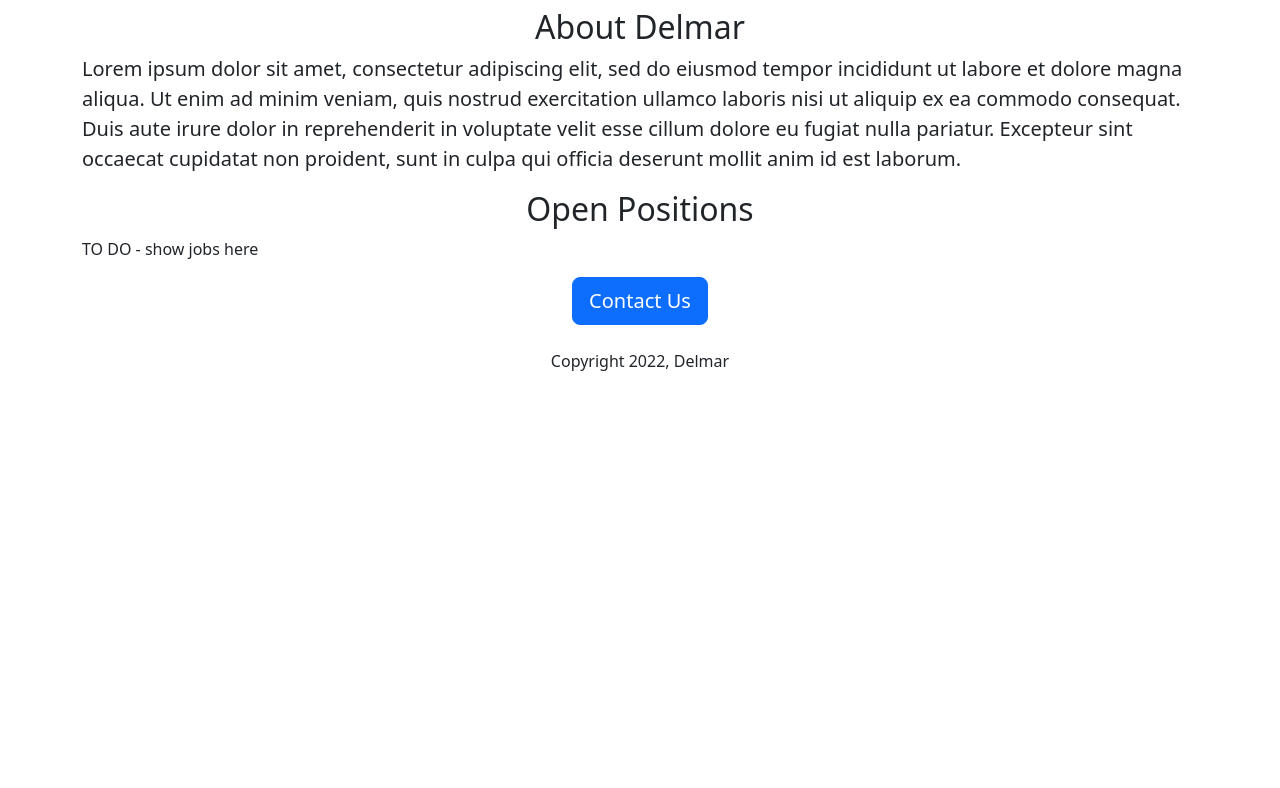
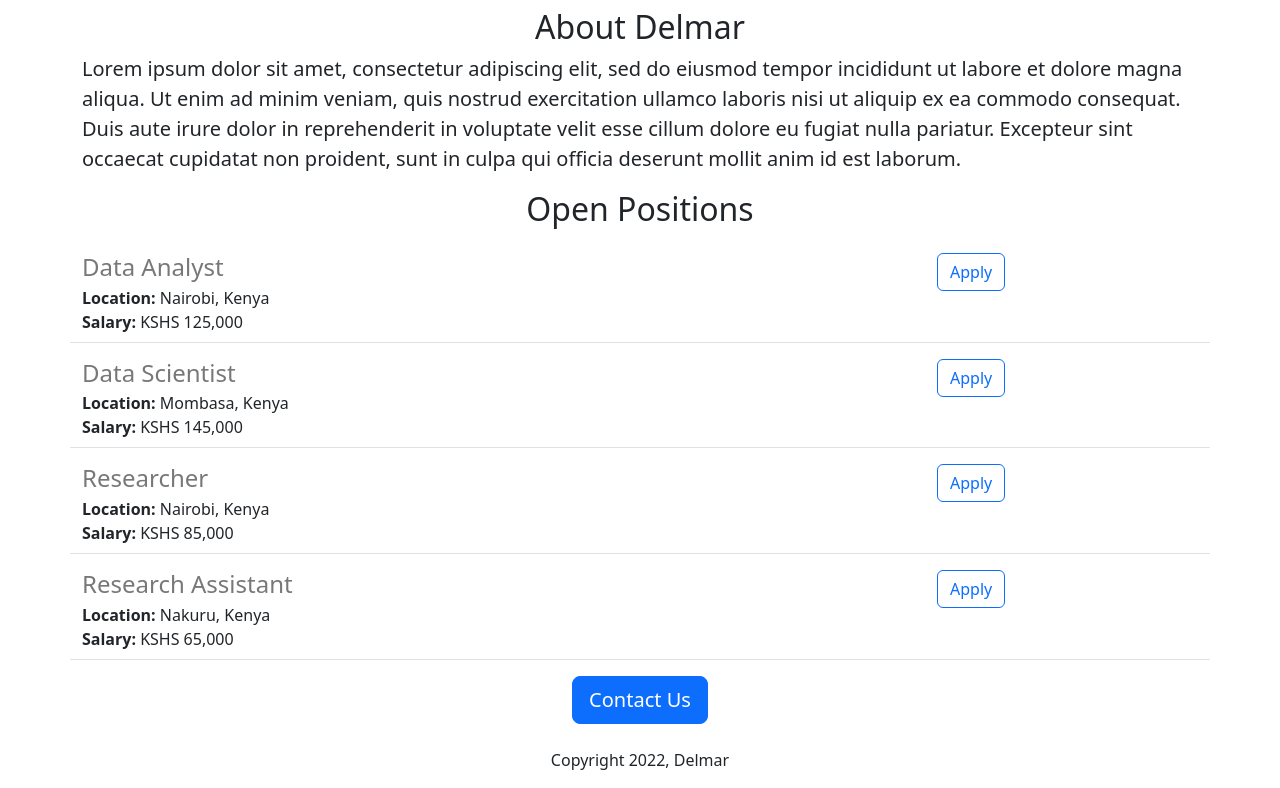
Before and after one commit to ProfLedman/delmar-careers-website, a Flask app: page / in a window 1280 px wide. Shown: the part 440-1228 px from the top of the page. Before the commit the page ends 811 px from the top, so only its background shows below. Run offline with Flask 3, Linux system fonts and the light colour scheme.

Commit message:
job items added

```diff
--- a/app.py
+++ b/app.py
@@ -2,8 +2,33 @@ from flask import Flask, render_template
 
 app = Flask(__name__)
 
+JOBS = [{
+  'id': 1,
+  'title': 'Data Analyst',
+  'location': 'Nairobi, Kenya',
+  'salary': 'KSHS 125,000'
+}, {
+  'id': 2,
+  'title': 'Data Scientist',
+  'location': 'Mombasa, Kenya',
+  'salary': 'KSHS 145,000'
+}, {
+  'id': 3,
+  'title': 'Researcher',
+  'location': 'Nairobi, Kenya',
+  'salary': 'KSHS 85,000'
+}, {
+  'id': 4,
+  'title': 'Research Assistant',
+  'location': 'Nakuru, Kenya',
+  'salary': 'KSHS 65,000'
+}]
+
+
 @app.route("/")
 def hello_world():
-  return render_template('home.html')
-if __name__== "__main__":
+  return render_template('home.html', jobs=JOBS)
+
+
+if __name__ == "__main__":
   app.run(host='0.0.0.0', debug=True)
--- a/templates/home.html
+++ b/templates/home.html
@@ -17,8 +17,12 @@
       <img class="img-fluid" id="banner" src="https://delmar-careers-website--kelvinledama.repl.co/static/bannner.jpg">
       <h2 class="text-center mt-2 nb-4"> About Delmar</h2>
       <p class="lead"> Lorem ipsum dolor sit amet, consectetur adipiscing elit, sed do eiusmod tempor incididunt ut labore et dolore magna aliqua. Ut enim ad minim veniam, quis nostrud exercitation ullamco laboris nisi ut aliquip ex ea commodo consequat. Duis aute irure dolor in reprehenderit in voluptate velit esse cillum dolore eu fugiat nulla pariatur. Excepteur sint occaecat cupidatat non proident, sunt in culpa qui officia deserunt mollit anim id est laborum.</p>
-      <h2 class="text-center">Open Positions</h2>
-      <p>TO DO - show jobs here</p>
+      <h2 class="text-center mt-2 mb-4">Open Positions</h2>
+      <p>
+        {% for job in jobs%}
+       {% include 'job items.html'%}
+        {% endfor %}
+      </p>
           <div class="text-center">
         <button class="btn btn-primary btn-lg">Contact Us</button>
             <p class="mt-4">
--- /dev/null
+++ b/templates/job items.html
@@ -0,0 +1,20 @@
+ <div class="border-bottom row" style="margin-bottom:16px;padding-bottom:8px; ">
+ <div class="col-9">
+ <h4 style="color: rgb(120,120,120); margin-bottom: 4px">
+  {{job['title']}}
+ </h4>
+  <div>
+    <b> Location: </b>
+    {{job['location']}}
+  </div>
+  {% if 'salary' in job%}
+  <div>
+    <b> Salary: </b>
+    {{job['salary']}}
+</div>
+{% endif %}
+</div>
+  <div class="col-3">
+  <button type="button" class="btn btn-outline-primary">Apply</button>
+  </div>
+</div>
```
